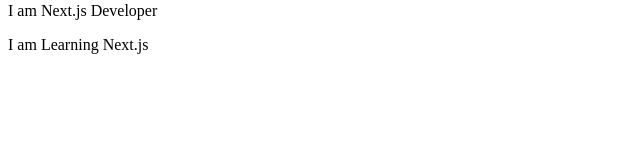
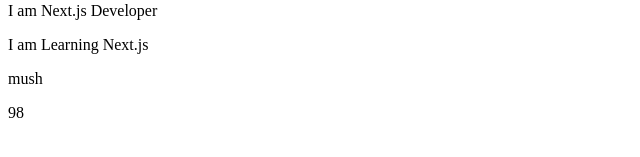
Before and after one commit to mdmusharruf13/typescript, a Next.js app in the folder next-ts/: page / in a window 1280 px wide. Shown: the part 159-316 px from the top of the page, without its empty margins (0-640 px from the left). Built offline with nearby package versions, Linux system fonts and the light colour scheme.

Commit message:
dynamic routes

```diff
--- /dev/null
+++ b/next-ts/components/Employee.tsx
@@ -0,0 +1,17 @@
+import { FC } from "react";
+
+type Shape = {
+  name: string;
+  id: number;
+};
+
+const Employee: FC<Shape> = ({ name, id }) => {
+  return (
+    <section>
+      <p>{name}</p>
+      <p>{id}</p>
+    </section>
+  );
+};
+
+export default Employee;
--- a/next-ts/src/app/page.tsx
+++ b/next-ts/src/app/page.tsx
@@ -1,3 +1,4 @@
+import Employee from "../../components/Employee";
 import User, { Student } from "../../components/User";
 
 export default function Home() {
@@ -7,6 +8,7 @@ export default function Home() {
       <Student>
         <p>I am Next.js Developer</p>
       </Student>
+      <Employee name={"mush"} id={98} />
     </section>
   );
 }
```
Also changed, not shown: next-ts/src/app/users/[id]/page.tsx (added, +11 -0 lines).
